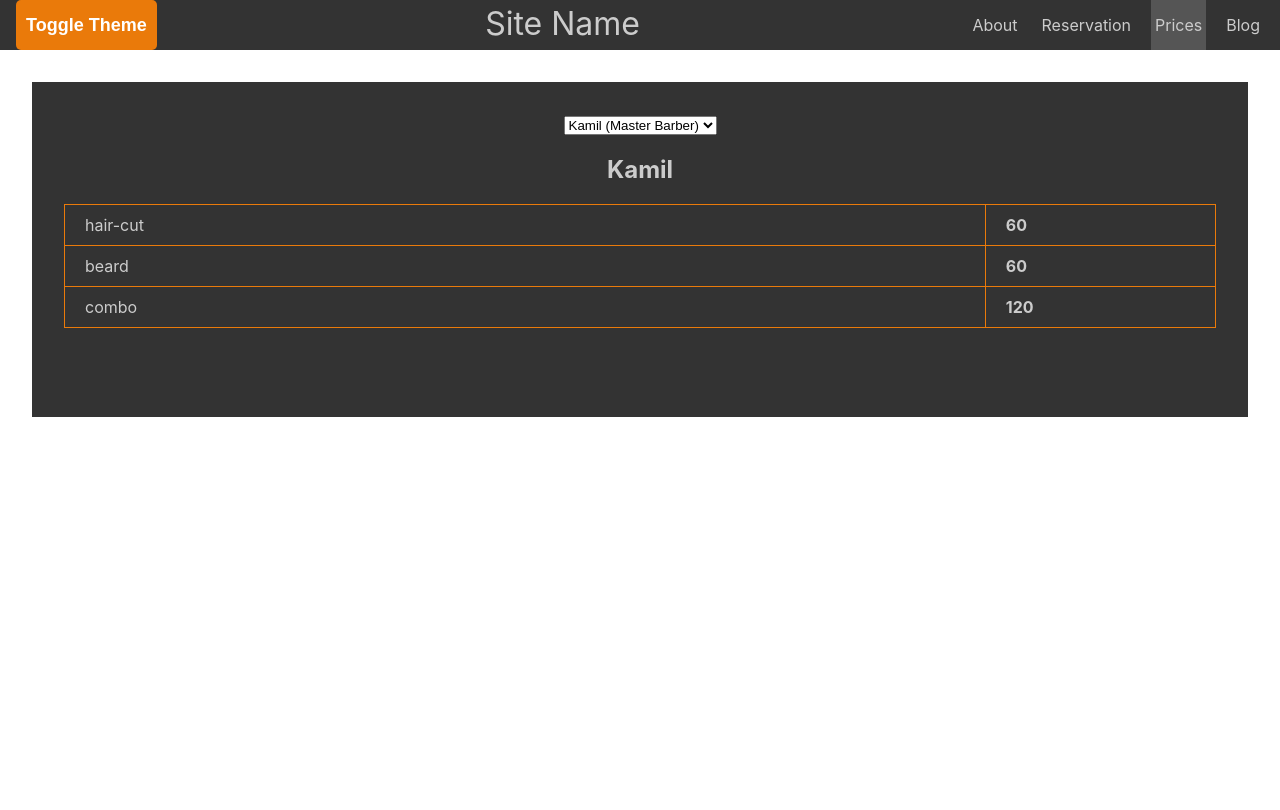
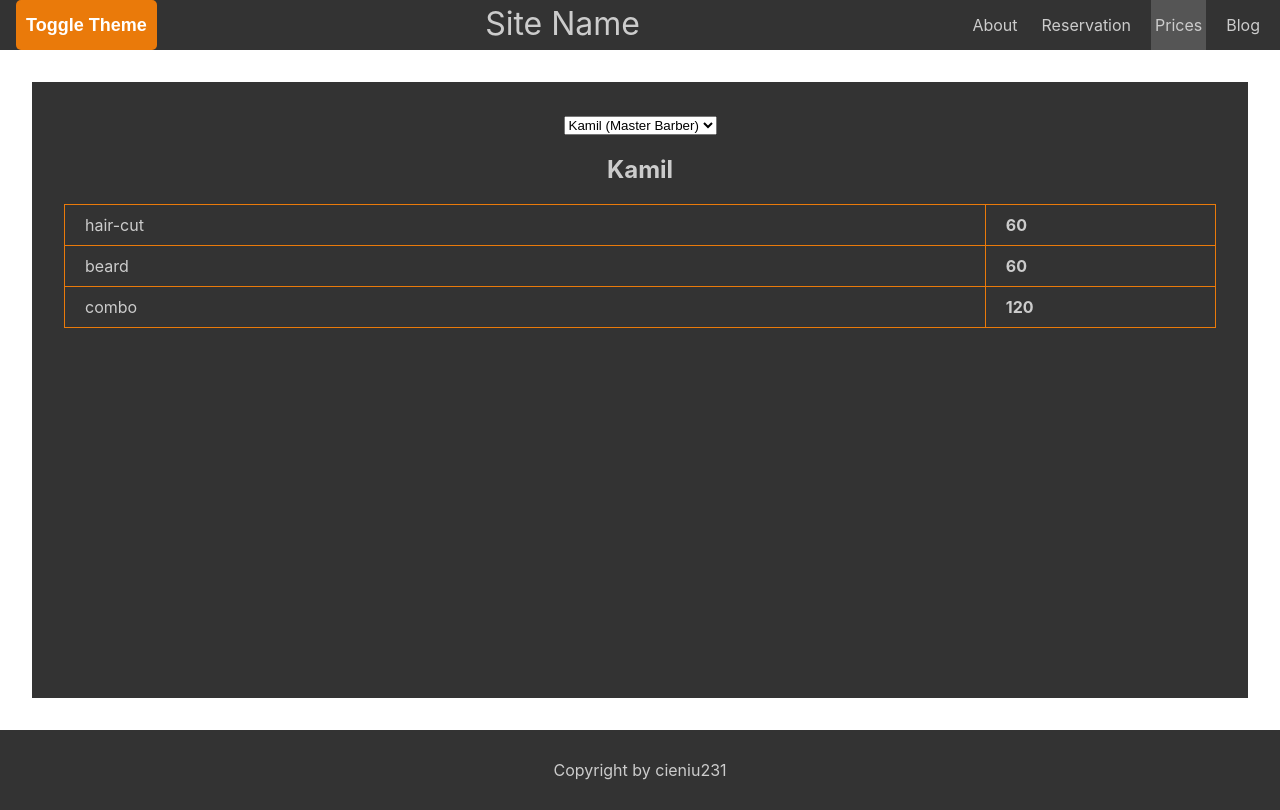
Before and after one commit to cieniu231/barber, a React (Create React App) app: page /prices in a window 1280 px wide. Built offline with nearby package versions, Linux system fonts and the light colour scheme; data requests are answered from the project's data file.

Commit message:
all done

```diff
--- a/src/App.js
+++ b/src/App.js
@@ -11,6 +11,7 @@ import {ThemeProvider, useTheme} from './components/ThemeContext'
 import BlogDetails from "./components/blogdetails";
 import Create from "./components/newblog";
 import NotFound from "./components/NotFound";
+import Footer from "./components/footer";
 
 function App() {
 
@@ -21,7 +22,7 @@ function App() {
           <div className="App" >
             <Navbar/>
             <Routes>
-              <Route path="/" element={<Home/>} />
+              <Route path="/about" element={<About/>} />
               <Route path="/about" element={<About/>} />
               <Route path="/reservation" element={<Reservation/>} />
               <Route path="/prices" element={<Prices/>} />
@@ -29,8 +30,8 @@ function App() {
               <Route path="/newblog" element={<Create/>} />
               <Route path="/blogs/:id" element={<BlogDetails/>} />
               <Route path="*" element={<NotFound/>} />
-
             </Routes>
+            <Footer/>
           </div>
       </ThemeProvider>
 
--- a/src/components/footer.js
+++ b/src/components/footer.js
@@ -0,0 +1,16 @@
+import React from "react";
+import {useTheme} from "./ThemeContext";
+export default function Footer() {
+
+    const darkTheme=useTheme();
+    const themeStyles = {
+        backgroundColor: darkTheme ? '#333' : '#CCC',
+        color: darkTheme ? '#CCC' : '#333',
+    }
+
+    return(
+        <div style={themeStyles} className="footer">
+            <p>Copyright by cieniu231</p>
+        </div>
+    )
+}
--- a/src/components/navigation.js
+++ b/src/components/navigation.js
@@ -17,7 +17,7 @@ export default function Navbar() {
         <>
             <nav className="nav" style={themeStyles}>
                 <button onClick={toggleTheme}>Toggle Theme</button>
-                <Link to="/" className="site-title">
+                <Link to="/about" className="site-title">
                     Site Name
                 </Link>
             <ul>
--- a/src/components/pricelist.js
+++ b/src/components/pricelist.js
@@ -1,11 +1,7 @@
 import {useTheme} from "./ThemeContext";
 
 const PriceList = ({prices, title}) => {
-    const darkTheme=useTheme();
-    const themeStyles = {
-        backgroundColor: darkTheme ? '#333' : '#CCC',
-        color: darkTheme ? '#CCC' : '#333',
-    }
+
     return (
         <div className="blog-list">
             <h2> {prices.name} </h2>
--- a/src/components/prices.js
+++ b/src/components/prices.js
@@ -13,7 +13,8 @@ export default function Prices() {
         backgroundColor: darkTheme ? '#333' : '#CCC',
         color: darkTheme ? '#CCC' : '#333',
         padding: '2rem',
-        margin: '2rem'
+        margin: '2rem',
+        minHeight: '77vh'
     }
 
     const [currentId, setCurrentId] = useState("1");
--- a/src/styles.css
+++ b/src/styles.css
@@ -162,6 +162,14 @@ input:invalid[focused="true"] ~ span {
     cursor: pointer;
 }
 
+.footer {
+    width: 100%;
+    position: absolute;
+}
+.footer > p {
+    height: 100%;
+    padding: 14px;
+}
 /* responsive table styles */
 
 .table-rwd{
@@ -255,7 +263,7 @@ input:invalid[focused="true"] ~ span {
 /* blog*/
 .blog-preview {
     padding: 10px 16px;
-    margin: 20px auto;
+    margin: 20px auto 0 auto;
     border-bottom: 1px solid #fafafa;
     background-color: #61dafb36;
     width: 400px;
```
